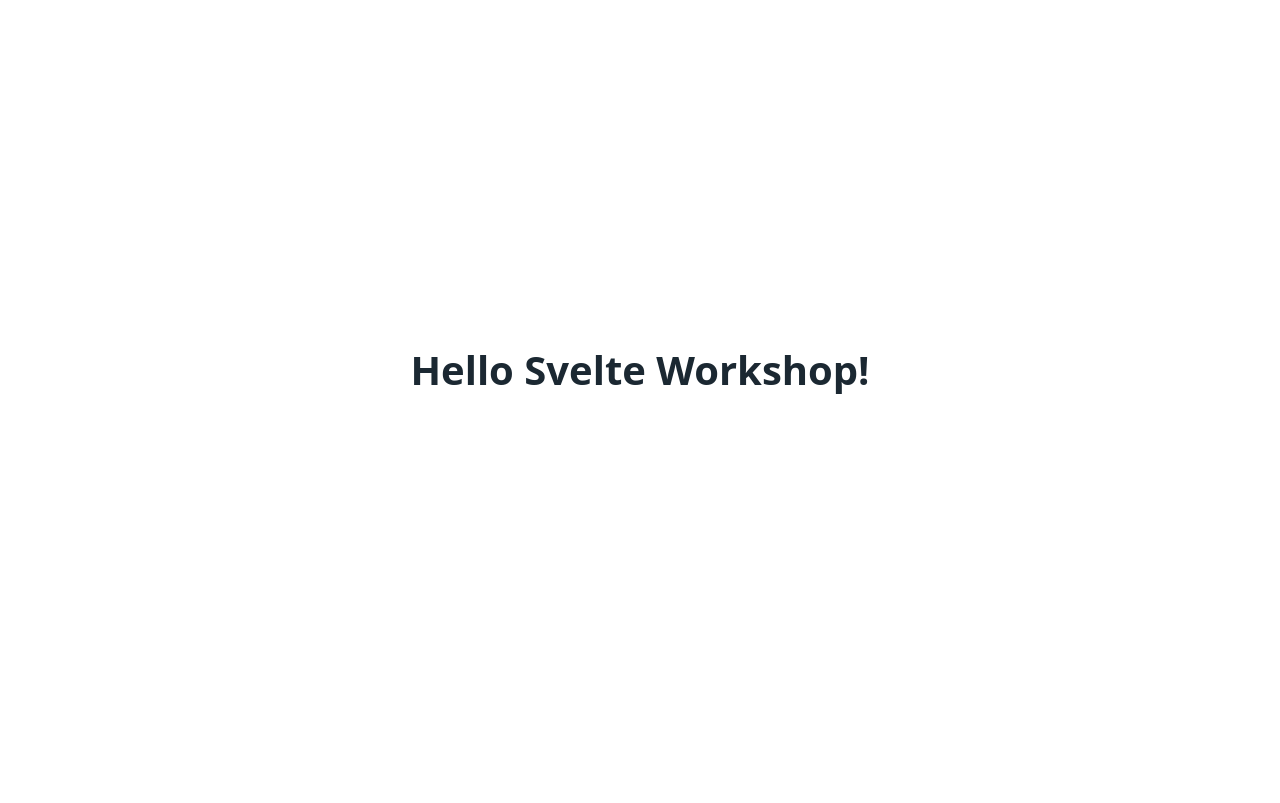
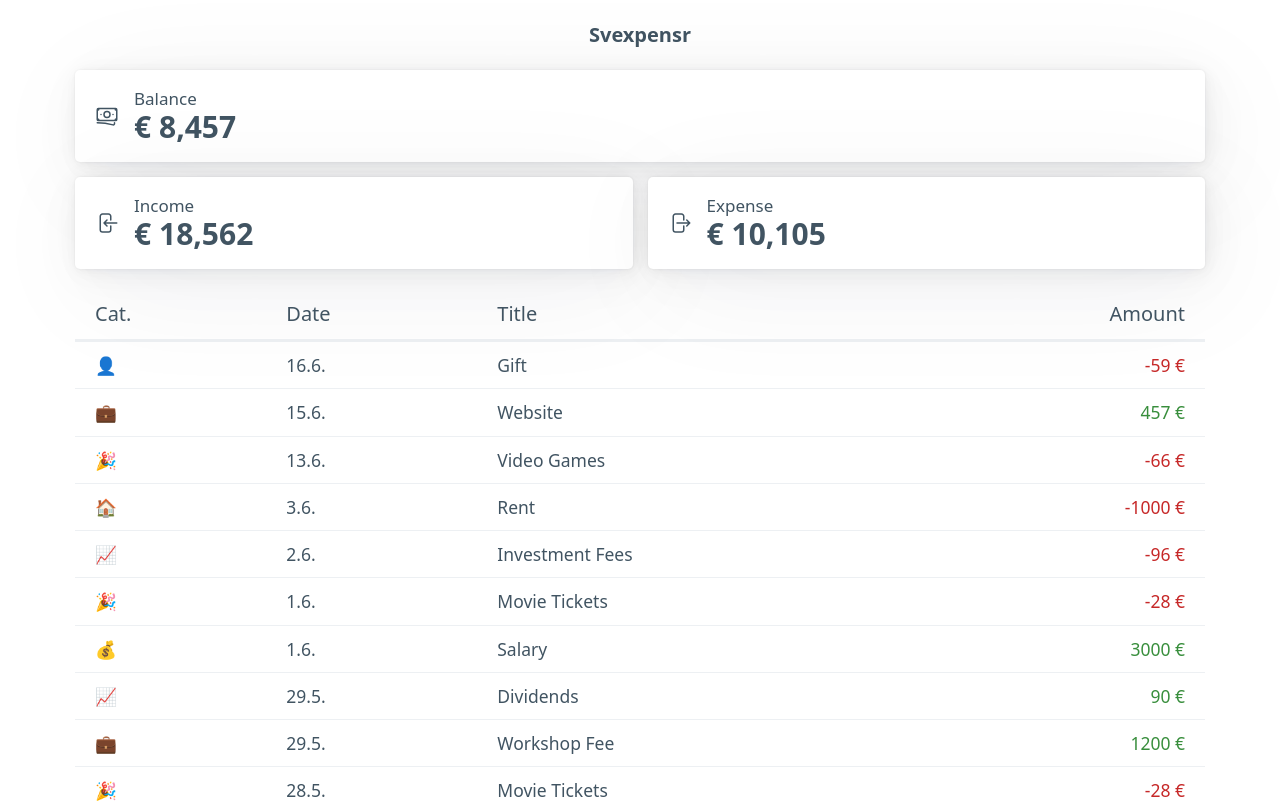
Before and after one commit to nilsroehrig/svelte-workshop-jsdays-berlin-2023, a Svelte app: page / in a window 1280 px wide. Shown: the top 803 px of the page. Built offline with nearby package versions, Linux system fonts and the light colour scheme.

Commit message:
part I live coding section

```diff
--- a/src/App.svelte
+++ b/src/App.svelte
@@ -1,9 +1,182 @@
+<script>
+  import "@fontsource-variable/source-sans-3";
+  import transactions from "./data/transactions.js";
+  import { formatNumberWithCommas } from "./lib/formatters.js";
+  import { mapCategoryToEmoji } from "./lib/mappers.js";
+
+  $: sums = transactions.reduce(
+    (acc, it) => {
+      acc[it.type] += it.amount;
+      return acc;
+    },
+    { income: 0, expense: 0 }
+  );
+  $: balance = sums.income - sums.expense;
+</script>
+
+<nav>
+  <ul>
+    <li><strong>Svexpensr</strong></li>
+  </ul>
+</nav>
+
 <main>
-  <h1>Hello Svelte Workshop!</h1>
+  <div class="stats">
+    <div class="stat-card" style:grid-column="1 / -1">
+      <div class="stat-icon">
+        <svg
+          xmlns="http://www.w3.org/2000/svg"
+          fill="none"
+          viewBox="0 0 24 24"
+          stroke-width="1.5"
+          stroke="currentColor"
+          width="24"
+          height="24"
+        >
+          <path
+            stroke-linecap="round"
+            stroke-linejoin="round"
+            d="M2.25 18.75a60.07 60.07 0 0115.797 2.101c.727.198 1.453-.342 1.453-1.096V18.75M3.75 4.5v.75A.75.75 0 013 6h-.75m0 0v-.375c0-.621.504-1.125 1.125-1.125H20.25M2.25 6v9m18-10.5v.75c0 .414.336.75.75.75h.75m-1.5-1.5h.375c.621 0 1.125.504 1.125 1.125v9.75c0 .621-.504 1.125-1.125 1.125h-.375m1.5-1.5H21a.75.75 0 00-.75.75v.75m0 0H3.75m0 0h-.375a1.125 1.125 0 01-1.125-1.125V15m1.5 1.5v-.75A.75.75 0 003 15h-.75M15 10.5a3 3 0 11-6 0 3 3 0 016 0zm3 0h.008v.008H18V10.5zm-12 0h.008v.008H6V10.5z"
+          />
+        </svg>
+      </div>
+      <div class="stat-name">Balance</div>
+      <div class="stat-value">€ {formatNumberWithCommas(balance)}</div>
+    </div>
+
+    <div class="stat-card">
+      <div class="stat-icon">
+        <svg
+          xmlns="http://www.w3.org/2000/svg"
+          fill="none"
+          viewBox="0 0 24 24"
+          stroke-width="1.5"
+          stroke="currentColor"
+          width="24"
+          height="24"
+        >
+          <path
+            stroke-linecap="round"
+            stroke-linejoin="round"
+            d="M15.75 9V5.25A2.25 2.25 0 0013.5 3h-6a2.25 2.25 0 00-2.25 2.25v13.5A2.25 2.25 0 007.5 21h6a2.25 2.25 0 002.25-2.25V15M12 9l-3 3m0 0l3 3m-3-3h12.75"
+          />
+        </svg>
+      </div>
+      <div class="stat-name">Income</div>
+      <div class="stat-value">€ {formatNumberWithCommas(sums.income)}</div>
+    </div>
+
+    <div class="stat-card">
+      <div class="stat-icon">
+        <svg
+          xmlns="http://www.w3.org/2000/svg"
+          fill="none"
+          viewBox="0 0 24 24"
+          stroke-width="1.5"
+          stroke="currentColor"
+          width="24"
+          height="24"
+        >
+          <path
+            stroke-linecap="round"
+            stroke-linejoin="round"
+            d="M15.75 9V5.25A2.25 2.25 0 0013.5 3h-6a2.25 2.25 0 00-2.25 2.25v13.5A2.25 2.25 0 007.5 21h6a2.25 2.25 0 002.25-2.25V15m3 0l3-3m0 0l-3-3m3 3H9"
+          />
+        </svg>
+      </div>
+      <div class="stat-name">Expense</div>
+      <div class="stat-value">€ {formatNumberWithCommas(sums.expense)}</div>
+    </div>
+  </div>
+  <table class="transactions">
+    <thead>
+      <tr>
+        <th>Cat.</th>
+        <td>Date</td>
+        <th>Title</th>
+        <th class="amount">Amount</th>
+      </tr>
+    </thead>
+    <tbody>
+      {#each transactions as { category, title, type, amount, date: dateString }}
+        {@const date = new Date(dateString)}
+        <tr>
+          <td title={category}>
+            <span aria-hidden="true">{mapCategoryToEmoji(category)}</span>
+            <span class="visually-hidden">{category}</span>
+          </td>
+          <td>{date.getDate()}.{date.getMonth() + 1}.</td>
+          <td>{title}</td>
+          <td class="amount {type}">
+            {amount * (type === "income" ? 1 : -1)} €
+          </td>
+        </tr>
+      {:else}
+        <tr>
+          <td colspan="3"> No Transactions yet. </td>
+        </tr>
+      {/each}
+    </tbody>
+  </table>
 </main>
 
 <style>
-  main {
-    margin: auto;
+  nav {
+    display: flex;
+    justify-content: center;
+    align-items: center;
+  }
+
+  .stats {
+    display: grid;
+    grid-template-columns: 1fr 1fr;
+    gap: 0.75rem;
+  }
+
+  .stat-card {
+    display: grid;
+    grid-template-columns: min-content auto;
+    grid-template-rows: min-content 1fr;
+    column-gap: 0.75rem;
+
+    padding: 1rem;
+
+    line-height: 1;
+
+    border-radius: var(--border-radius);
+    background: var(--card-background-color);
+    box-shadow: var(--card-box-shadow);
+  }
+
+  .stat-icon {
+    grid-row: 1 / -1;
+    align-self: center;
+  }
+
+  .stat-name {
+    font-size: 0.85rem;
+    font-weight: 500;
+  }
+
+  .stat-value {
+    margin-top: 0.25rem;
+    font-size: 1.5rem;
+    font-weight: 700;
+  }
+
+  .transactions {
+    margin-top: 1rem;
+  }
+
+  .amount {
+    text-align: right;
+  }
+
+  .income {
+    color: var(--ins-color);
+  }
+
+  .expense {
+    color: var(--del-color);
   }
 </style>
--- a/src/app.css
+++ b/src/app.css
@@ -6,8 +6,6 @@
 
 #app {
   min-height: 100vh;
-  display: flex;
-  flex-direction: column;
 }
 
 .visually-hidden {
```
Also changed, not shown: 1 other file (tests, documents, lock files or other folders).
